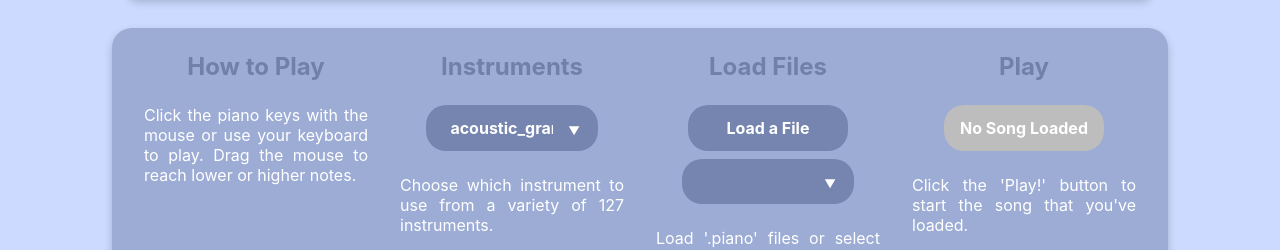
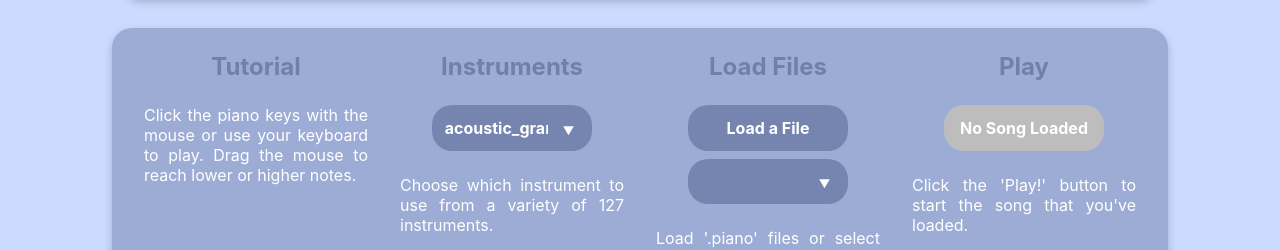
Before and after one commit to ArthurSudbrackIbarra/Piano-App, a React (Create React App) app: page / in a window 1280 px wide. Shown: the part 382-632 px from the top of the page. Built offline with nearby package versions, Linux system fonts and the light colour scheme; what soundfont-player would draw is missing.

Commit message:
Stardrew valley start.

```diff
--- a/src/components/App/App.tsx
+++ b/src/components/App/App.tsx
@@ -58,7 +58,7 @@ function App() {
         <Piano />
         <MenuBox>
           <MenuOption
-            title="How to Play"
+            title="Tutorial"
             description="Click the piano keys with the mouse or use your keyboard to play.
             Drag the mouse to reach lower or higher notes."
           ></MenuOption>
--- a/src/components/BlackKey/BlackKey.tsx
+++ b/src/components/BlackKey/BlackKey.tsx
@@ -10,8 +10,10 @@ function BlackKey(props: BlackKeyProps) {
     <div
       className={`${styles.key} blackKey`}
       id={props.note}
-      onMouseDown={() => {
-        playNote(props.note);
+      onMouseDown={(event) => {
+        if (!event.shiftKey) {
+          playNote(props.note);
+        }
       }}
     >
       <span className={styles.noteName}>{props.note}</span>
--- a/src/components/MenuSelect/MenuSelect.module.css
+++ b/src/components/MenuSelect/MenuSelect.module.css
@@ -2,7 +2,7 @@
     border-radius: 20px;
     font-weight: bold;
     background-color: #7585af;
-    padding: 0.8rem 0.8rem 0.8rem 1.5rem;
+    padding: 0.8rem;
     color: white;
     outline: none;
     border: none;
--- a/src/components/WhiteKey/WhiteKey.tsx
+++ b/src/components/WhiteKey/WhiteKey.tsx
@@ -12,8 +12,10 @@ function WhiteKey(props: WhiteKeyProps) {
       <div
         className={`${styles.key} whiteKey`}
         id={props.note}
-        onMouseDown={() => {
-          playNote(props.note);
+        onMouseDown={(event) => {
+          if (!event.shiftKey) {
+            playNote(props.note);
+          }
         }}
       >
         <span className={styles.noteName}>{props.note}</span>
```
Also changed, not shown: 1 other file (tests, documents, lock files or other folders).
